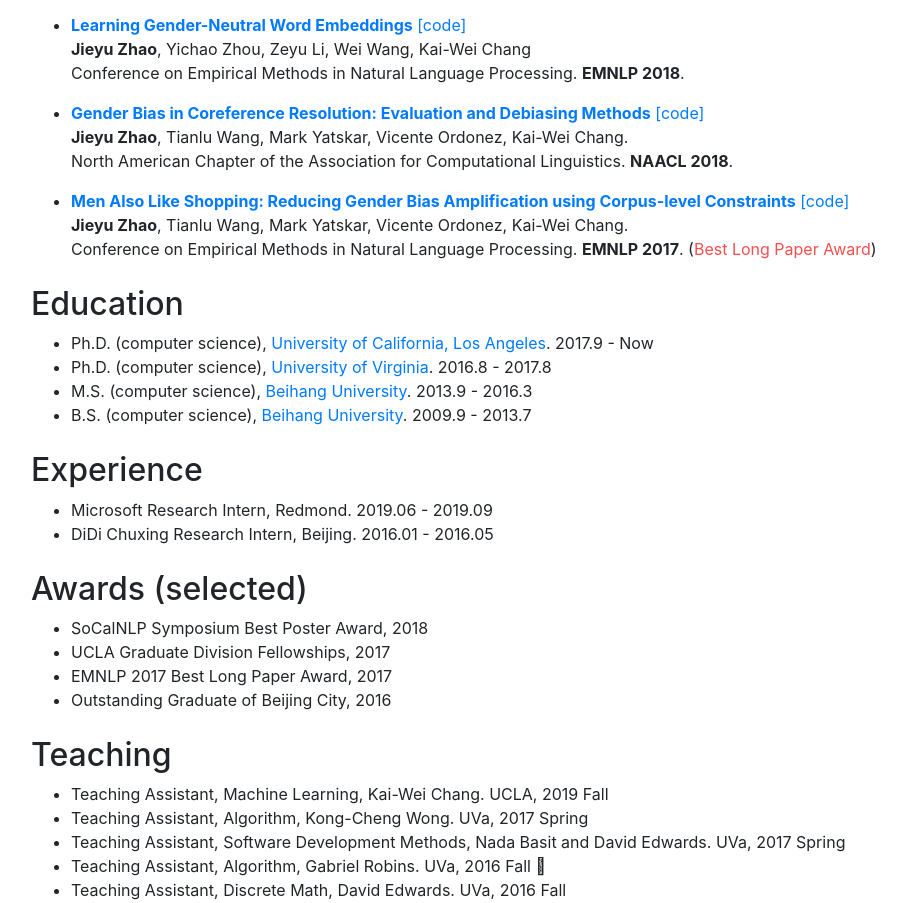
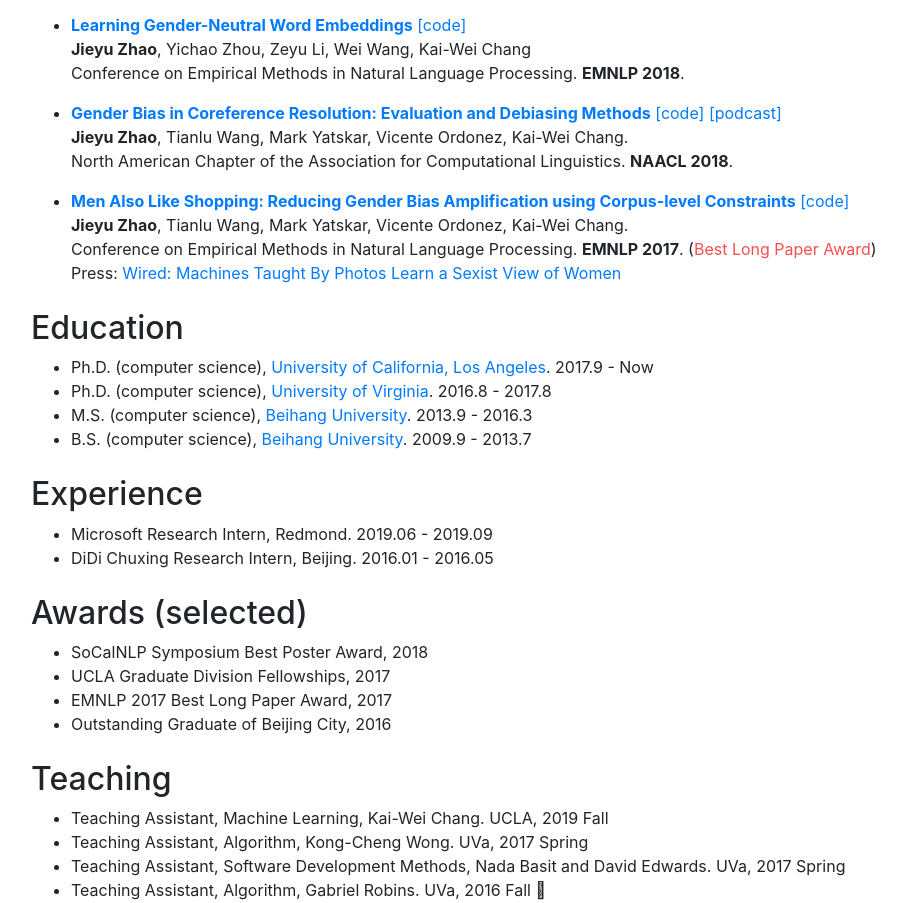
Before and after one commit to MtSomeThree/jieyuzhao.github.io, a website: page index.html in a window 1280 px wide. Shown: the part 1018-1921 px from the top of the page, without its empty margins (54-960 px from the left). Drawn offline with Linux system fonts and the light colour scheme; files whose address does not match are found by name.

Commit message:
update description

```diff
--- a/index.html
+++ b/index.html
@@ -152,7 +152,8 @@
         </li>
 
         <li><b><a href="https://arxiv.org/abs/1804.06876">Gender Bias in Coreference Resolution: Evaluation and
-              Debiasing Methods</a></b> <a href="https://uclanlp.github.io/corefBias/overview">[code]</a>
+              Debiasing Methods</a></b> <a href="https://uclanlp.github.io/corefBias/overview">[code]</a> <a
+            href="https://soundcloud.com/nlp-highlights/66-gender-bias-in-coreference-resolution-evaluation-and-debiasing-methods-with-jieyu-zhao">[podcast]</a>
           <p class="content"> <strong>Jieyu Zhao</strong>, Tianlu Wang, Mark Yatskar, Vicente Ordonez, Kai-Wei Chang.
           </p>
           <p>North American Chapter of the Association for Computational Linguistics. <strong>NAACL 2018</strong>. </p>
@@ -162,8 +163,12 @@
               using Corpus-level Constraints</a></b> <a href="https://github.com/uclanlp/reducingbias">[code]</a>
           <p class="content"> <strong>Jieyu Zhao</strong>, Tianlu Wang, Mark Yatskar, Vicente Ordonez, Kai-Wei Chang.
           </p>
-          <p class="">Conference on Empirical Methods in Natural Language Processing. <strong>EMNLP 2017</strong>.
+          <p class="content">Conference on Empirical Methods in Natural Language Processing. <strong>EMNLP
+              2017</strong>.
             (<span style="color:rgb(247, 78, 78)">Best Long Paper Award</span>)</p>
+          <p class="content">Press: <a
+              href="https://www.wired.com/story/machines-taught-by-photos-learn-a-sexist-view-of-women/">Wired: Machines
+              Taught By Photos Learn a Sexist View of Women</a></p>
         </li>
       </ul>
     </div>
```
